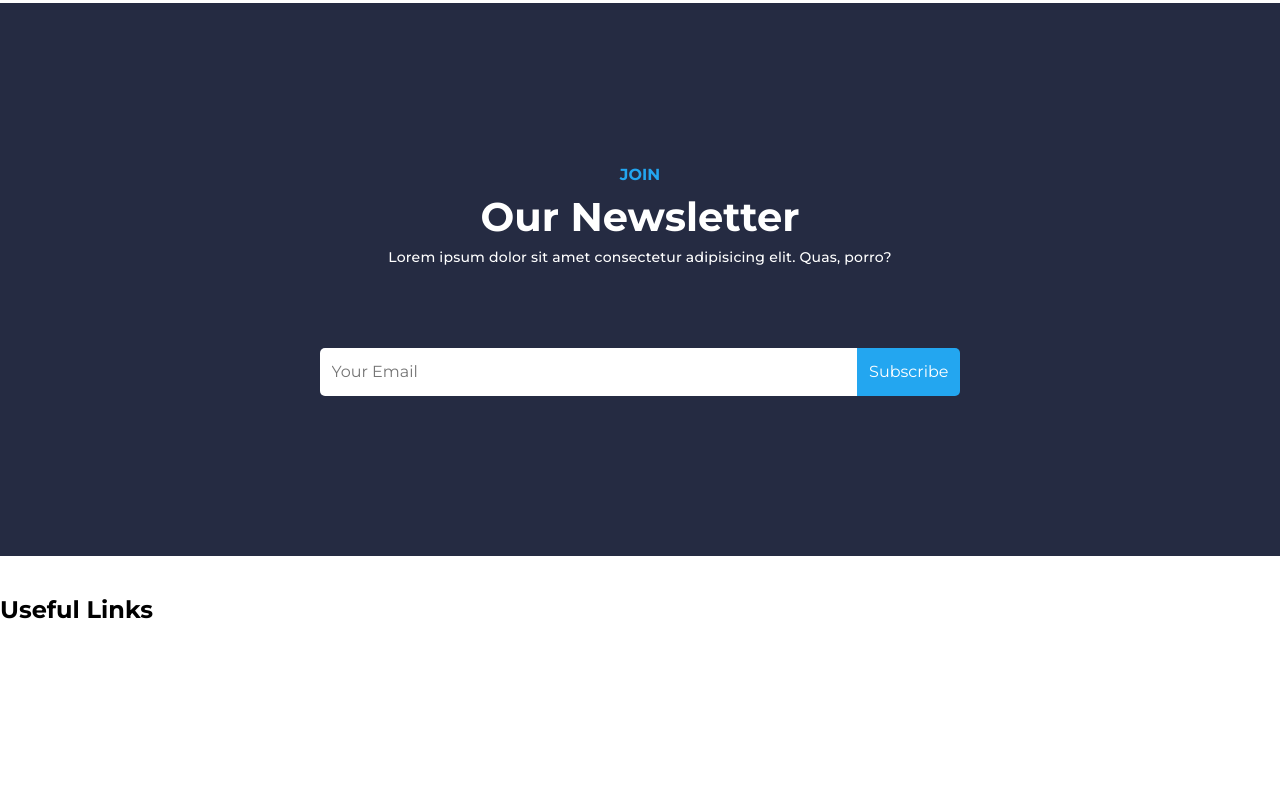
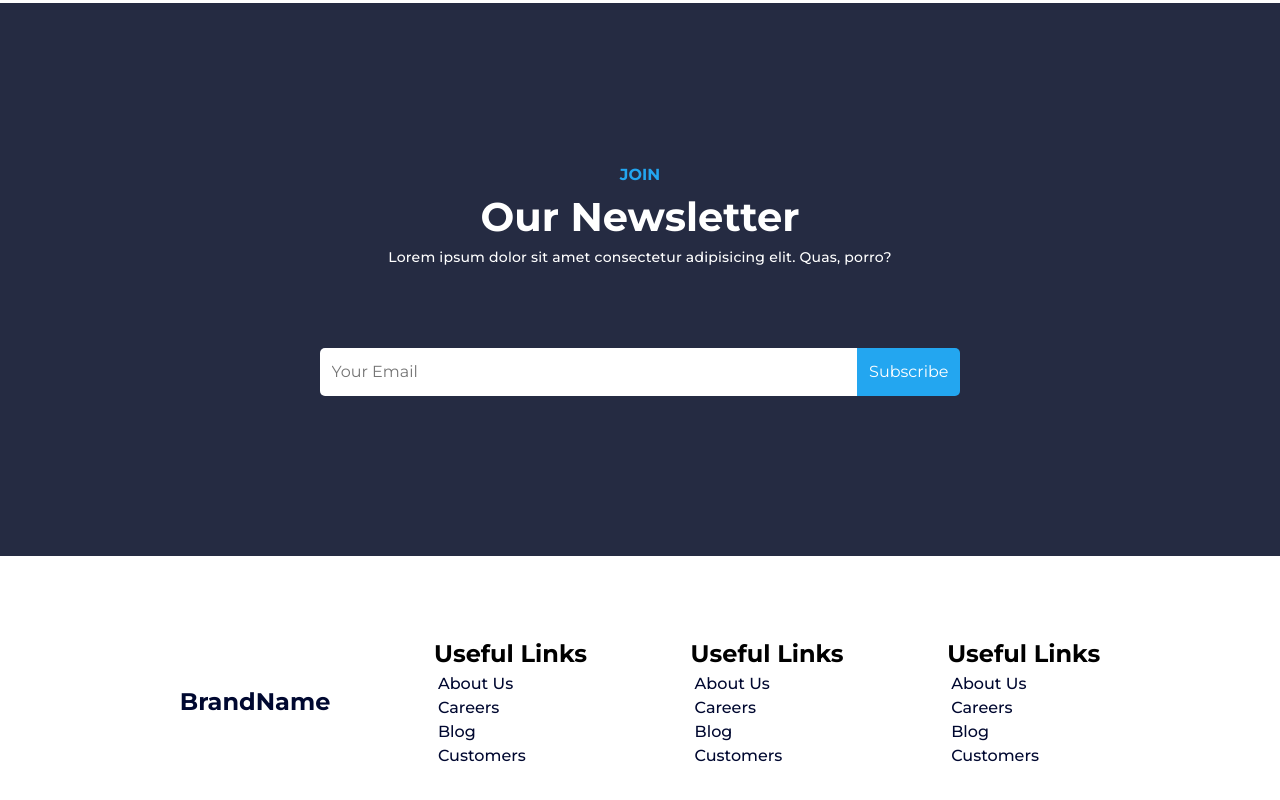
Before and after one commit to nikbgn/html-css-design-projects, a plain HTML site: page Course-Neuro/index.html in a window 1280 px wide. Shown: the part 2092-2892 px from the top of the page. Before the commit the page ends 2745 px from the top, so only its background shows below. Drawn offline with Linux system fonts and the light colour scheme.

Commit message:
Finished Footer

```diff
--- a/Course-Neuro/index.html
+++ b/Course-Neuro/index.html
@@ -194,6 +194,24 @@
                     <li class="footer-link"><a href="#">Customers</a></li>
                 </ul>
             </div>
+            <div class="useful-links">
+                <h1>Useful Links</h1>
+                <ul class="footer-links" role="list">
+                    <li class="footer-link"><a href="#">About Us</a></li>
+                    <li class="footer-link"><a href="#">Careers</a></li>
+                    <li class="footer-link"><a href="#">Blog</a></li>
+                    <li class="footer-link"><a href="#">Customers</a></li>
+                </ul>
+            </div>
+            <div class="useful-links">
+                <h1>Useful Links</h1>
+                <ul class="footer-links" role="list">
+                    <li class="footer-link"><a href="#">About Us</a></li>
+                    <li class="footer-link"><a href="#">Careers</a></li>
+                    <li class="footer-link"><a href="#">Blog</a></li>
+                    <li class="footer-link"><a href="#">Customers</a></li>
+                </ul>
+            </div>
         </section>
     </footer>
 </body>
--- a/Course-Neuro/styles/main.css
+++ b/Course-Neuro/styles/main.css
@@ -283,6 +283,8 @@ main{
     color: var(--clr-dark-blue);
 }
 
+/*Newsletter*/
+
 .newsletter{
     margin: 0px auto;
     padding: 160px 0px;
@@ -322,3 +324,29 @@ main{
     border-radius: 0px 5px 5px 0px;
     font-weight: medium;
 }
+
+/*Footer*/
+
+footer{
+    margin: 0px auto;
+    padding: 80px 0px;
+    width: 80%;
+}
+
+.footer{
+    display: flex;
+    align-items: center;
+    justify-content: space-around;
+}
+
+.footer a{
+    color   : var(--clr-dark);
+}
+
+.footer .logo{
+    color: var(--clr-dark);
+}
+
+.useful-links li{
+    display: block;
+}
```
